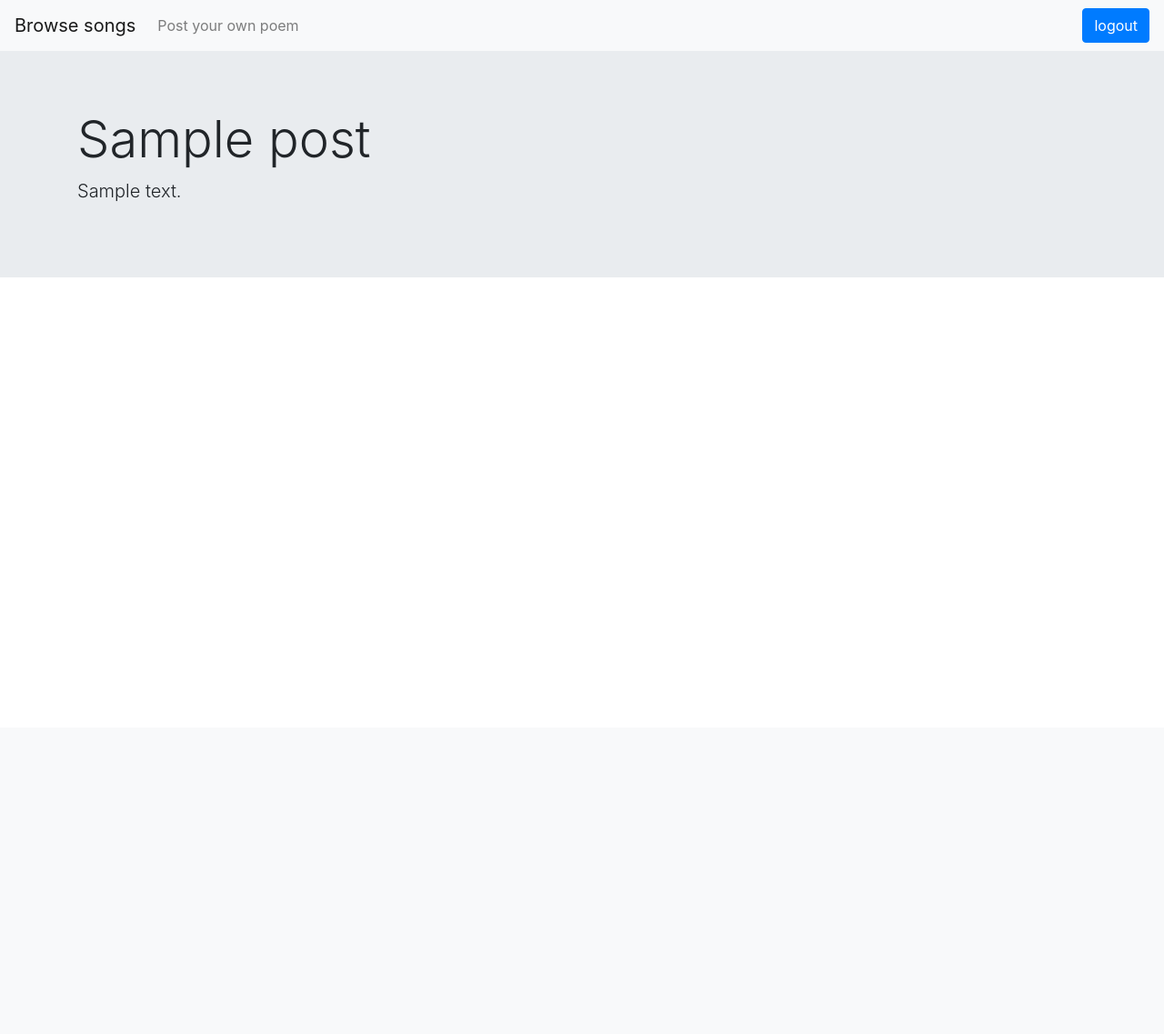
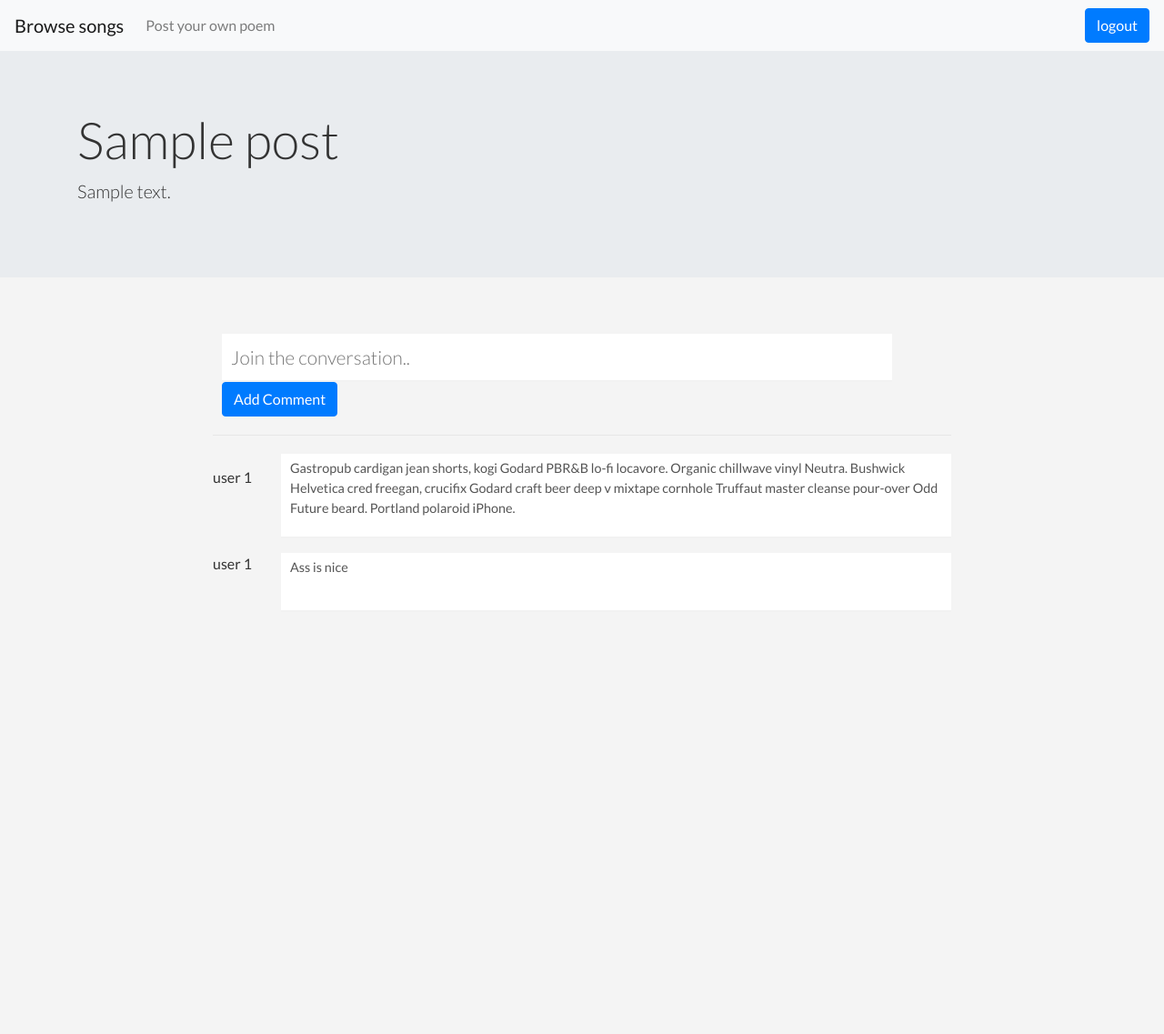
Before and after one commit to DomenRok/DemoAPI, a PHP site: page /index.php/post?id=1 in a window 1280 px wide. Shown: the whole page at 91% size. Before the commit the page ends 305 px from the top, so only its background shows below. Run offline with PHP 8.4, Linux system fonts and the light colour scheme; the visitor is signed in with stand-in values (Sample User, id 1); tables that the repository leaves empty hold one stand-in row (values such as "Sample post"); some libraries are stand-ins or nearby versions.

Commit message:
submiting comments now works

```diff
--- /dev/null
+++ b/Controller/CommentController.php
@@ -0,0 +1,27 @@
+<?php
+
+
+
+
+require_once("ViewHelper.php");
+require_once("Model/UserModel.php");
+require_once("Model/PostModel.php");
+require_once("Model/CommentModel.php");
+
+
+class CommentController {
+    public static function submitComment() {
+        $user_id = UserDB::getUserId($_SESSION['username']);
+        $post_id = $_POST['post_id'];
+        CommentDB::addComment($post_id, $user_id, $_POST['comment']);
+    }
+}
+
+
+
+
+
+
+
+
+?>
--- /dev/null
+++ b/Controller/RatingController.php
@@ -0,0 +1,22 @@
+<?php
+
+
+
+
+require_once("ViewHelper.php");
+require_once("Model/UserModel.php");
+require_once("Model/PostModel.php");
+
+
+class RatingController {
+
+}
+
+
+
+
+
+
+
+
+?>
--- a/Controller/UserController.php
+++ b/Controller/UserController.php
@@ -11,7 +11,7 @@ require_once("Model/PostModel.php");
 class UserController {
     public static function login() {
         if (!empty($_SESSION['username'])) {
-            self::main(PostDB::getAll());
+            self::main();
         }
         elseif (empty($_POST['username']) || empty($_POST['password'])) {
                 ViewHelper::render("View/login.php");
@@ -48,8 +48,8 @@ class UserController {
         ViewHelper::render("View/login.php");
     }
 
-    public static function main($posts) {
-        ViewHelper::render("main.php", ["posts" => $posts]); /*,["posts" => PostDB::getAll()]); */
+    public static function main() {
+        ViewHelper::render("main.php", ["posts" => PostDB::getAll()]); /*,["posts" => PostDB::getAll()]); */
     }
 
 }
--- /dev/null
+++ b/Model/CommentModel.php
@@ -0,0 +1,31 @@
+<?php
+require_once "DBInit.php";
+
+
+class CommentDB {
+    public static function addComment($post_id, $user_id, $comment) {
+        $db = DBInit::getInstance();
+
+        $statement = $db->prepare("INSERT INTO comment (message, user_id, post_id)
+            VALUES (:message, :user_id, :post_id)");
+        $statement->bindParam(":message", $comment);
+        $statement->bindParam(":user_id", $user_id);
+        $statement->bindParam(":post_id", $post_id);
+        $statement->execute();
+    }
+
+    public static function searchComment($query) {
+        $db = DBInit::getInstance();
+
+        $statement = $db->prepare("SELECT id, message, user_id, post_id, year FROM book
+            WHERE author LIKE :query OR title LIKE :query");
+        $statement->bindValue(":query", '%' . $query . '%');
+        $statement->execute();
+
+        return $statement->fetchAll();
+    }
+}
+
+
+
+?>
--- a/View/browse-post.php
+++ b/View/browse-post.php
@@ -1,14 +1,20 @@
 <!DOCTYPE html>
 <html lang="en">
+
 <head>
     <meta charset="UTF-8">
     <meta name="viewport" content="width=device-width, initial-scale=1.0">
     <meta http-equiv="X-UA-Compatible" content="ie=edge">
     <title> Browse post </title>
     <link rel="stylesheet" href="<?= BASE_URL . "main.css" ?>">
-    <link href="https://stackpath.bootstrapcdn.com/bootstrap/4.3.1/css/bootstrap.min.css" rel="stylesheet" integrity="sha384-ggOyR0iXCbMQv3Xipma34MD+dH/1fQ784/j6cY/iJTQUOhcWr7x9JvoRxT2MZw1T" crossorigin="anonymous">
+    <link href="https://stackpath.bootstrapcdn.com/bootstrap/4.3.1/css/bootstrap.min.css" rel="stylesheet"
+        integrity="sha384-ggOyR0iXCbMQv3Xipma34MD+dH/1fQ784/j6cY/iJTQUOhcWr7x9JvoRxT2MZw1T" crossorigin="anonymous">
 
 </head>
+
+
+
+
 <body>
 
     <?php include_once("navbar.php");
@@ -21,8 +27,242 @@
         </div>
     </div>
 
+<style>
+@import url(https://fonts.googleapis.com/css?family=Lato:300,400);
+@import url(https://maxcdn.bootstrapcdn.com/font-awesome/4.2.0/css/font-awesome.min.css);
+*,
+*:before,
+*:after {
+  margin: 0;
+  padding: 0;
+  -webkit-box-sizing: border-box;
+  transition: all 0.2s ease;
+}
+
+body, html {
+  height: 100%;
+  width: 100%;
+}
+
+body {
+  font-family: "Lato", sans-serif;
+  font-size: 1rem;
+  color: #333;
+  background-color: #f4f4f4;
+}
+
+.user_avatar {
+  width: 65px;
+  height: 65px;
+  display: inline-block;
+  vertical-align: middle;
+}
+.user_avatar img {
+  width: 100%;
+  height: 100%;
+  border-radius: 50%;
+}
+
+.comment_block {
+  width: 65%;
+  height: 100%;
+  margin: 0 auto;
+  padding: 10px;
+}
+.comment_block .create_new_comment {
+  width: 100%;
+  padding: 20px 0;
+}
+.comment_block .create_new_comment .input_comment {
+  display: inline-block;
+  vertical-align: middle;
+  margin-left: 10px;
+  width: calc(100% - 75px);
+}
+.comment_block .create_new_comment .input_comment input[type="text"] {
+  width: 100%;
+  font-family: "Lato", sans-serif;
+  font-weight: 300;
+  font-size: 1.3rem;
+  padding: 10px;
+  border: none;
+  border-bottom: 2px solid #f2f2f2;
+}
+.comment_block .create_new_comment .input_comment input[type="text"]:focus {
+  outline: none;
+  border-bottom: 2px solid #e6e6e6;
+}
+.comment_block .new_comment {
+  width: 100%;
+  height: auto;
+  padding: 20px 0;
+  border-top: 1px solid #e6e6e6;
+}
+.comment_block .new_comment .user_comment {
+  list-style-type: none;
+}
+.comment_block .new_comment .comment_body {
+  display: inline-block;
+  vertical-align: middle;
+  width: calc(100% - 75px);
+  min-height: 65px;
+  margin-left: 10px;
+  padding: 5px 10px;
+  font-size: .9rem;
+  color: #555;
+  background-color: #FFF;
+  border-bottom: 2px solid #f2f2f2;
+}
+.comment_block .new_comment .comment_body .replied_to {
+  margin: 5px 0px;
+  background-color: #fafafa;
+  border-bottom: 2px solid #f2f2f2;
+  border-radius: 5px;
+}
+.comment_block .new_comment .comment_body .replied_to p {
+  padding: 5px;
+}
+.comment_block .new_comment .comment_body .replied_to span {
+  color: #6495ED;
+  margin-right: 2px;
+}
+.comment_block .new_comment .comment_toolbar {
+  width: 100%;
+}
+.comment_block .new_comment .comment_toolbar ul {
+  list-style-type: none;
+  padding-left: 75px;
+  font-size: 0;
+}
+.comment_block .new_comment .comment_toolbar ul li {
+  display: inline-block;
+  padding: 5px;
+  font-size: .7rem;
+  color: #d9d9d9;
+}
+.comment_block .new_comment .comment_toolbar ul li:hover {
+  cursor: pointer;
+}
+.comment_block .new_comment .comment_toolbar .comment_details {
+  display: inline-block;
+  vertical-align: middle;
+  width: 70%;
+  text-align: left;
+}
+.comment_block .new_comment .comment_toolbar .comment_tools {
+  display: inline-block;
+  vertical-align: middle;
+  width: 30%;
+  text-align: right;
+}
+.comment_block .new_comment .comment_toolbar .comment_tools li:hover {
+  color: #CCC;
+}
+.comment_block .new_comment .user:hover {
+  color: #6495ED;
+  text-decoration: underline;
+}
+.comment_block .new_comment .love:hover {
+  color: #FF6347;
+}
+</style>
+
+
+<!-- comments container -->
+<div class="comment_block">
+
+<!--
+  Comments are structured in the following way:
+
+  {ul} defines a new comment (singular)
+  {li} defines a new reply to the comment {ul}
+
+  example:
+
+  <ul>
+    <comment>
+
+    </comment
+
+      <li>
+        <reply>
+
+        </reply>
+      </li>
+
+      <li>
+        <reply>
+
+        </reply>
+      </li>
+
+      <li>
+        <reply>
+
+        </reply>
+      </li>
+  </ul>
+
+ -->
+
+ <div class="create_new_comment">
+
+<div class="input_comment">
+     <form action="<?= BASE_URL . "submit-comment" ?>" method="POST">
+     <input type="hidden" name="post_id" value="<?= $post[0]['id'] ?>">
+       <input type="text" name="comment" placeholder="Join the conversation.." pattern=".{3,}" required title="3 characters minimum">
+       <button type="submit" class="btn btn-primary"> Add Comment </button>
+     </form>
+   </div>
+
+ </div>
+
+
+ <!-- new comment -->
+ <div class="new_comment">
+
+  <!-- build comment -->
+   <ul class="user_comment">
+
+     <!-- current #{user} avatar -->
+     <div class="user_avatar">
+     user 1
+     </div><!-- the comment body --><div class="comment_body">
+       <p>Gastropub cardigan jean shorts, kogi Godard PBR&B lo-fi locavore. Organic chillwave vinyl Neutra. Bushwick Helvetica cred freegan, crucifix Godard craft beer deep v mixtape cornhole Truffaut master cleanse pour-over Odd Future beard. Portland polaroid iPhone.</p>
+     </div>
+
+
+
+
+   </ul>
+
+   <ul class="user_comment">
+
+     <!-- current #{user} avatar -->
+     <div class="user_avatar">
+     user 1
+     </div><!-- the comment body --><div class="comment_body">
+       <p> Ass is nice </p>
+     </div>
+
+
+
+
+   </ul>
+
+ </div>
+
+<!-- new comment -->
+
+   </ul>
+
+ </div>
+
+</div>
+
 
 
 
 </body>
+
 </html>
--- a/index.php
+++ b/index.php
@@ -5,10 +5,13 @@
 session_start();
 require_once("Controller/UserController.php");
 require_once("Controller/PostController.php");
+require_once("Controller/RatingController.php");
+require_once("Controller/CommentController.php");
 
 
 define("BASE_URL", $_SERVER["SCRIPT_NAME"] . "/");
 define("CSS_URL", rtrim($_SERVER["SCRIPT_NAME"], "index.php") . "style/");
+define("JS_URL", rtrim($_SERVER["SCRIPT_NAME"], "index.php") . "javascript/");
 //define("IMAGES_URL", rtrim($_SERVER["SCRIPT_NAME"], "index.php") . "static/images/");
 //define("CSS_URL", rtrim($_SERVER["SCRIPT_NAME"], "index.php") . "static/css/");
 
@@ -39,6 +42,9 @@ $urls = [
     },
     "post" => function() {
         PostController::getPost();
+    },
+    "submit-comment" => function() {
+        CommentController::submitComment();
     }
 
 ];
```
Also changed, not shown: Model/RatingModel.php (added, +13 -0 lines), main.php (+4 -5 lines). Lines whose indentation alone changed are shown as unchanged.
